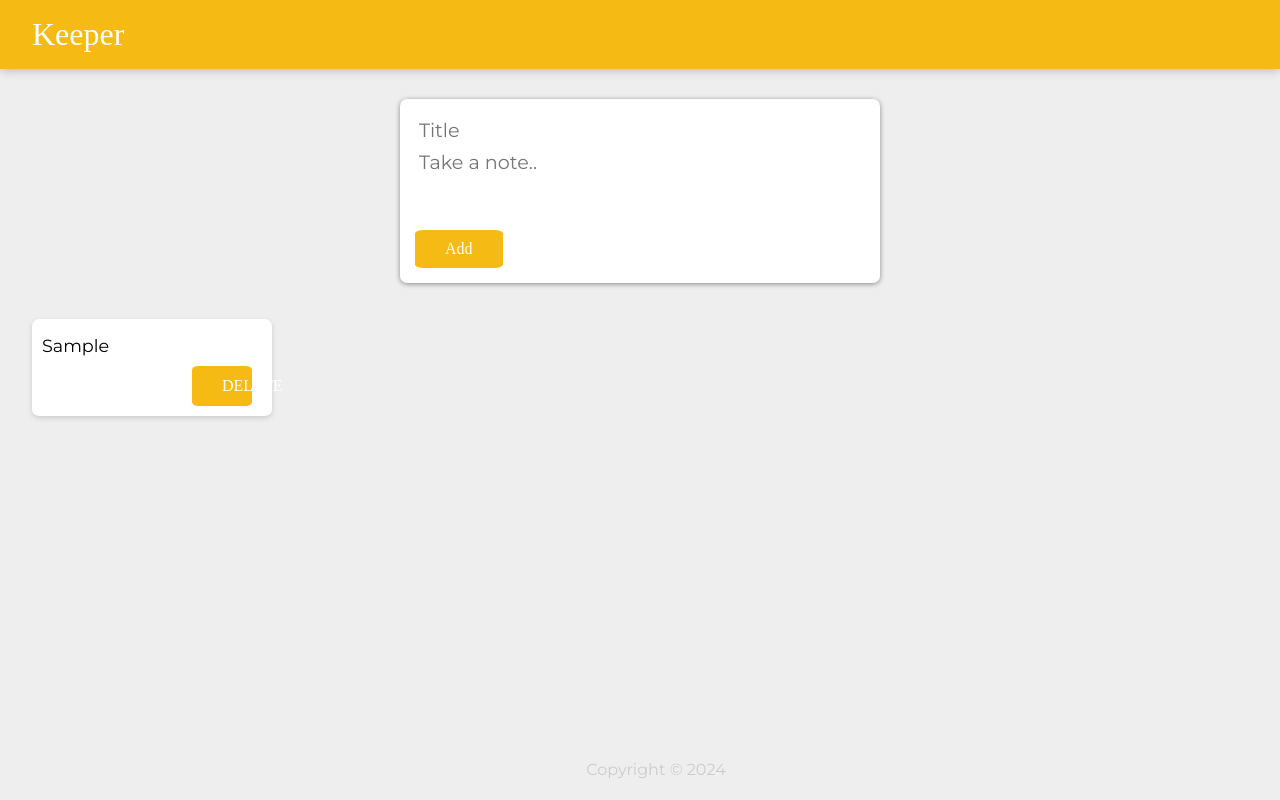
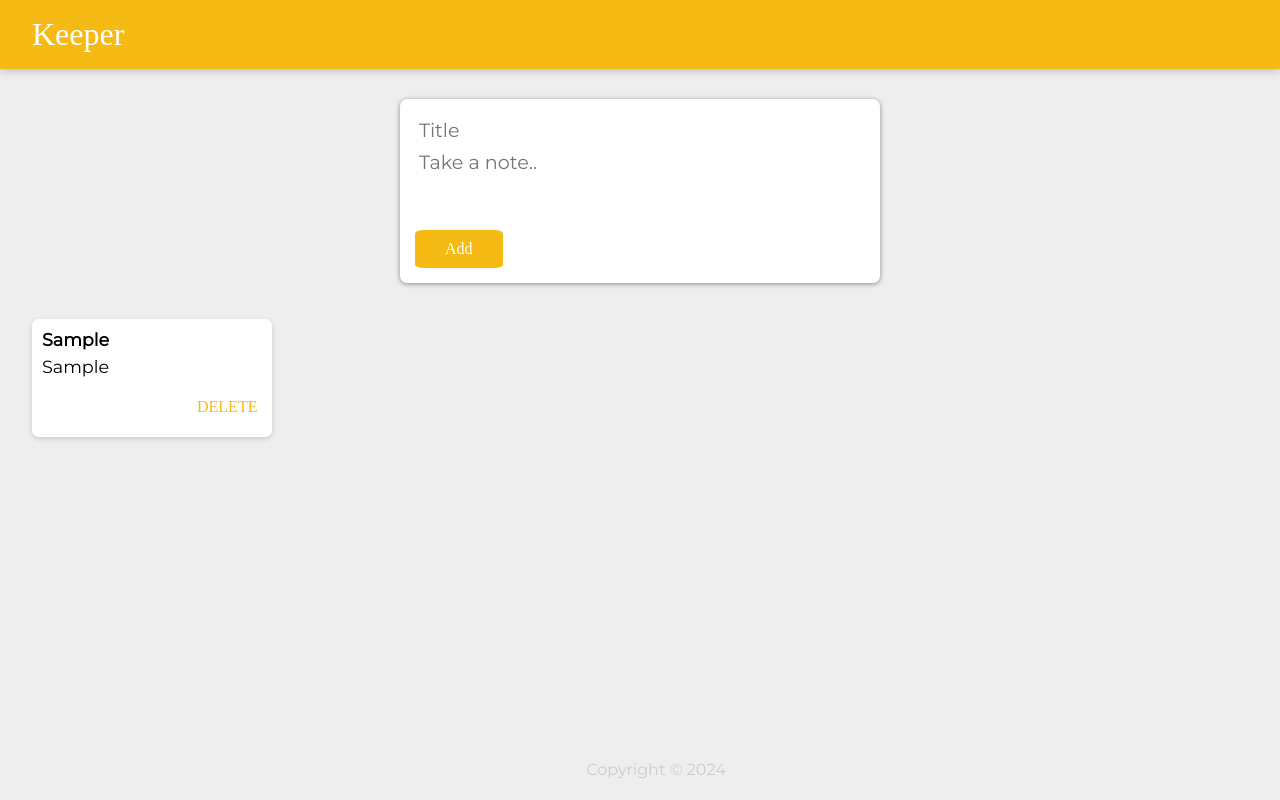
Before and after one commit to ricoace10/Keeper-App-, a React (Vite) app: page /note in a window 1280 px wide. Both pictures are taken after typing "Sample", "Sample" into the empty fields and a click on the button "Add". Built offline with nearby package versions, Linux system fonts and the light colour scheme; a web font is replaced by a local one.

Commit message:
Debuging

```diff
--- a/public/styles.css
+++ b/public/styles.css
@@ -80,14 +80,15 @@ button {
 .note button {
   position: relative;
   float: right;
-  margin-right: 10px;
+  margin-right: 35px;
   color: #f5ba13;
   border: none;
   width: 40px;
   height: 40px;
   cursor: pointer;
   outline: none;
-  color: white;
+  text-align: center;
+  background-color: #fff;
 }
 
 form {
--- a/src/Pages/NotesPage.tsx
+++ b/src/Pages/NotesPage.tsx
@@ -15,7 +15,7 @@ function NotesPage() {
 
   function deleteNote(id: number) {
     setNotes((prevNotes) => {
-      return prevNotes.filter((_noteItem, index) => {
+      return prevNotes.filter((noteItem, index) => {
         return index !== id;
       });
     });
--- a/src/components/CreateArea.tsx
+++ b/src/components/CreateArea.tsx
@@ -11,7 +11,7 @@ function CreateArea(props) {
 
     setNote((prevNote: string) => {
       return {
-        prevNote,
+        ...prevNote,
         [name]: value,
       };
     });
@@ -28,7 +28,7 @@ function CreateArea(props) {
 
   return (
     <div>
-      <form action="">
+      <form>
         <input
           name="title"
           onChange={handleChange}
@@ -42,9 +42,7 @@ function CreateArea(props) {
           placeholder="Take a note.."
           rows={3}
         />
-        <button className="button" onClick={submitNote}>
-          Add
-        </button>
+        <button onClick={submitNote}>Add</button>
       </form>
     </div>
   );
```
